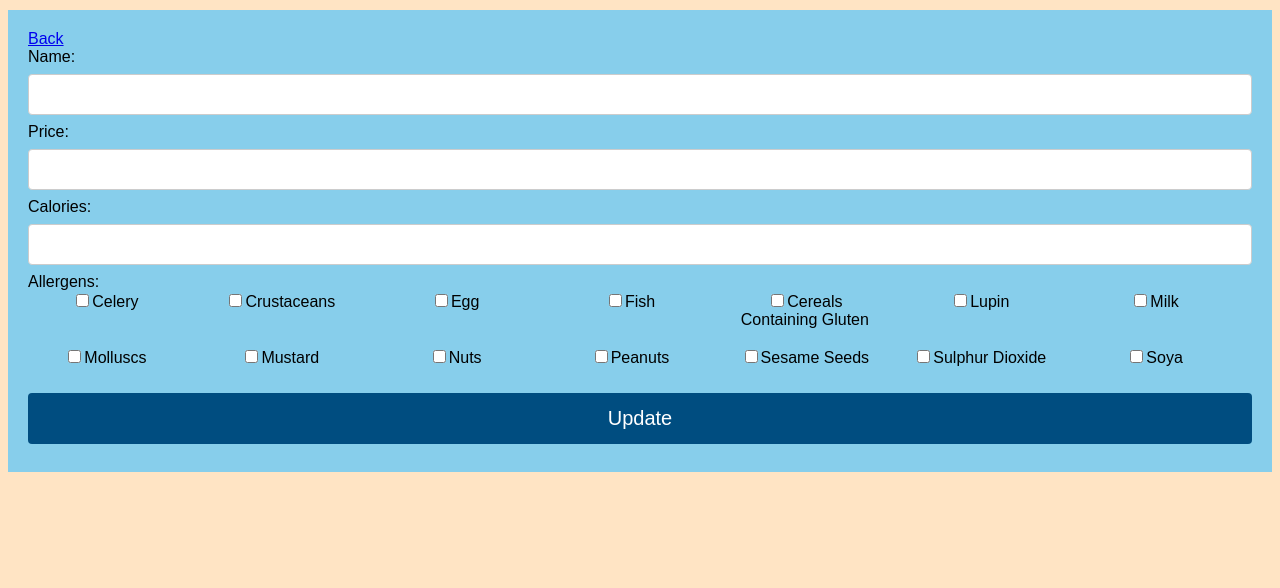
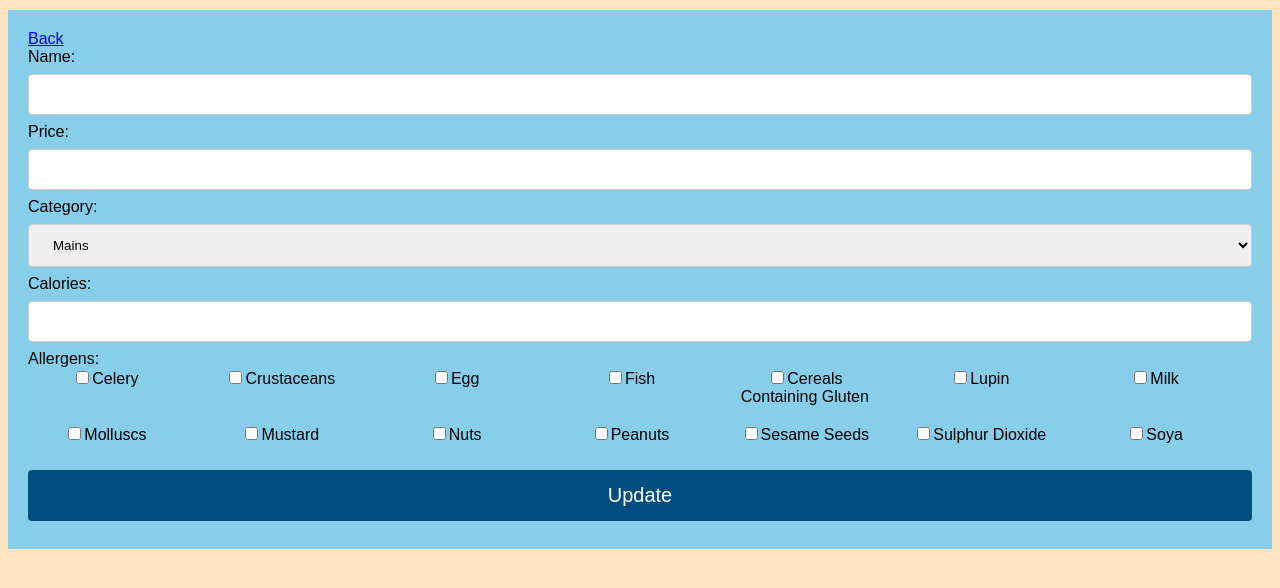
Before and after one commit to mahid2000/Resturant-Management-Web-App, a Flask app: page /addMenuItem in a window 1280 px wide. Shown: the part 179-767 px from the top of the page. Run offline with Flask 2, Linux system fonts and the light colour scheme.

Commit message:
Add menu item category to database table.
* The menu table now has a column for category (main, sides, etc)
* The addMenuItem page has a drop-down menu to reflect this.
* The original menu.html page has had the kcal moved to reflect the
  extra row
* The custMenu page has not, because I can't find where to change it

```diff
--- a/flaskr/app.py
+++ b/flaskr/app.py
@@ -105,6 +105,8 @@ def add_menu_item():
             error = "Price must be a valid decimal number eg. 12.34"
             return render_template('addMenuItem.html', error=error)
 
+        category = request.form['category']
+
         calories = request.form['calories']
         if not calories:
             error = "Calories cannot be left blank."
@@ -118,8 +120,8 @@ def add_menu_item():
         allergens = ', '.join(allergensList)
 
         # Add an item to the menu table.
-        sql_connection.execute("INSERT INTO menu (name, price, calories, allergens)"
-                               " VALUES (?, ?, ?, ?)", (name, price, calories, allergens))
+        sql_connection.execute("INSERT INTO menu (name, price, category, calories, allergens)"
+                               " VALUES (?, ?, ?, ?, ?)", (name, price, category, calories, allergens))
 
         db_manager.get_db().commit()
         db_manager.close()
--- a/flaskr/static/schema.sql
+++ b/flaskr/static/schema.sql
@@ -7,6 +7,7 @@ CREATE TABLE menu (
     itemID INTEGER PRIMARY KEY AUTOINCREMENT,
     name TINYTEXT NOT NULL,
     price DOUBLE(4, 2) NOT NULL,
+    category TINYTEXT NOT NULL,
     calories SMALLINT NOT NULL,
     allergens TEXT
 );
--- a/flaskr/templates/addMenuItem.html
+++ b/flaskr/templates/addMenuItem.html
@@ -29,6 +29,15 @@
 
                 <label>Price:</label>
                 <input type="text" name="price"><br>
+
+                <label for="category">Category:</label>
+                <select name="category">
+                    <option value="mains">Mains</option>
+                    <option value="sides">Sides</option>
+                    <option value="desserts">Desserts</option>
+                    <option value="drinks">Drinks</option>
+                </select>
+                <br>
 
                 <label>Calories:</label>
                 <input type="text" name="calories"><br>
--- a/flaskr/templates/menu.html
+++ b/flaskr/templates/menu.html
@@ -29,8 +29,9 @@
         {% for row in rows %}
         <h2>{{ row[1] }}</h2>
         <p>£{{ row[2] }}</p>
-        <p>{{ row[3] }}kcal</p>
-        <p><b>{{ row[4] }}</b></p>
+        <p>{{ row[3] }}</p>
+        <p><b>{{ row[4] }}kcal</b></p>
+        <p>{{ row[5] }}</p>
         <p>-</p>
         {% endfor %}
 
```
